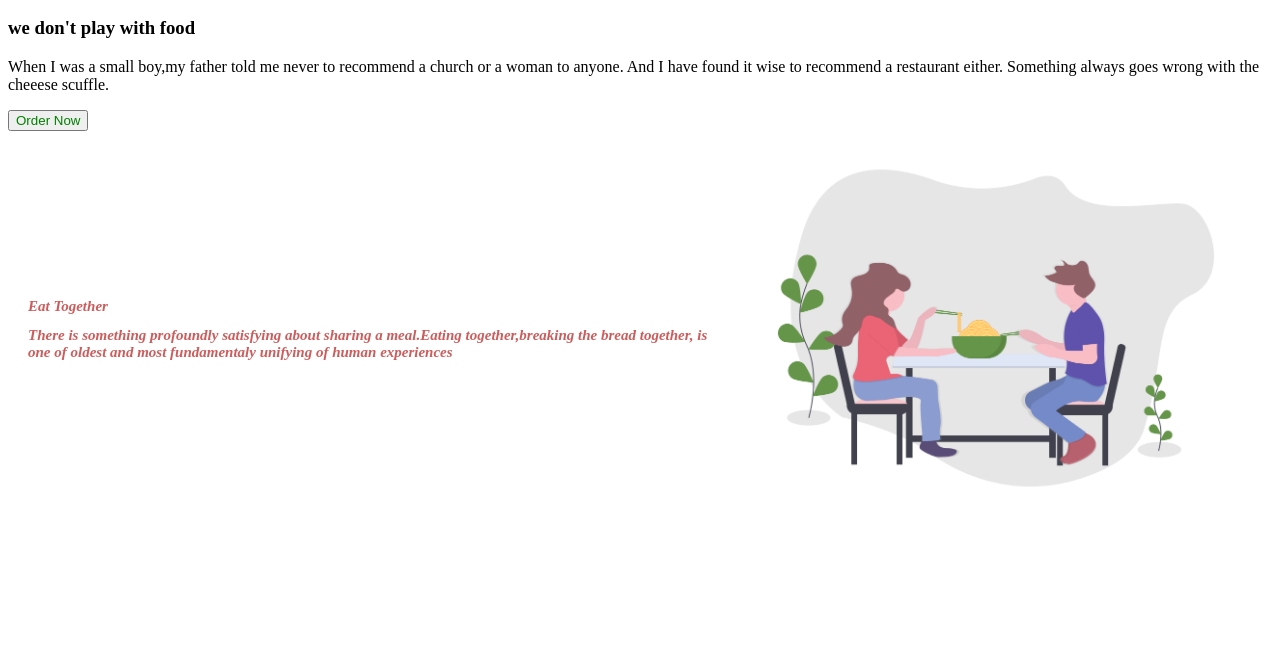
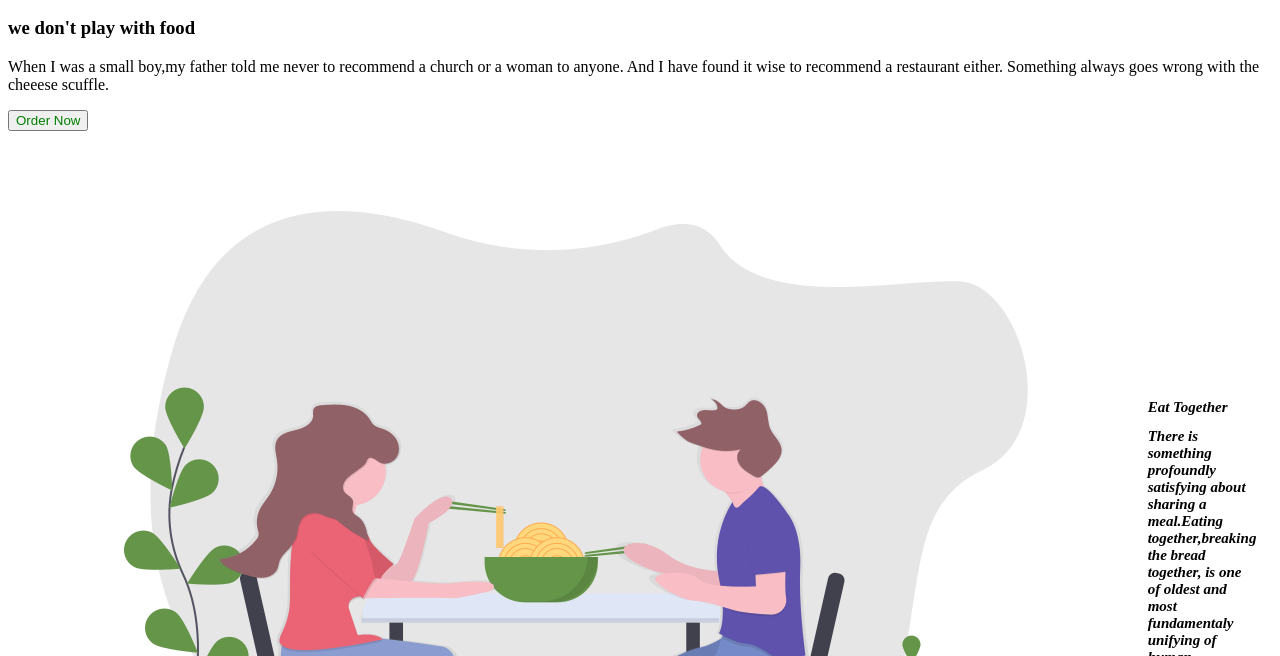
Before and after one commit to Kingsly62/StreetFood-website, a plain HTML site: page index.html in a window 1280 px wide. Shown: the part 144-800 px from the top of the page. Drawn offline with Linux system fonts and the light colour scheme.

Commit message:
It will bring the image to the left of the texts

```diff
--- a/index.css
+++ b/index.css
@@ -15,17 +15,10 @@ button {
 .container {
     display: flex;
     align-items: center;
-    justify-content: center
-  }
-  img {
-    max-width: 100%
-  }
-  .image {
-    flex-basis: 70%;
-    order: 2;
+    justify-content: center;
   }
   .text {
-    color: #CD5C5C;
-    padding-left: 20px;
+    color: black;
+    padding-right: 20px;
     font: italic 10px "Fira Sans", serif;
   }
```
